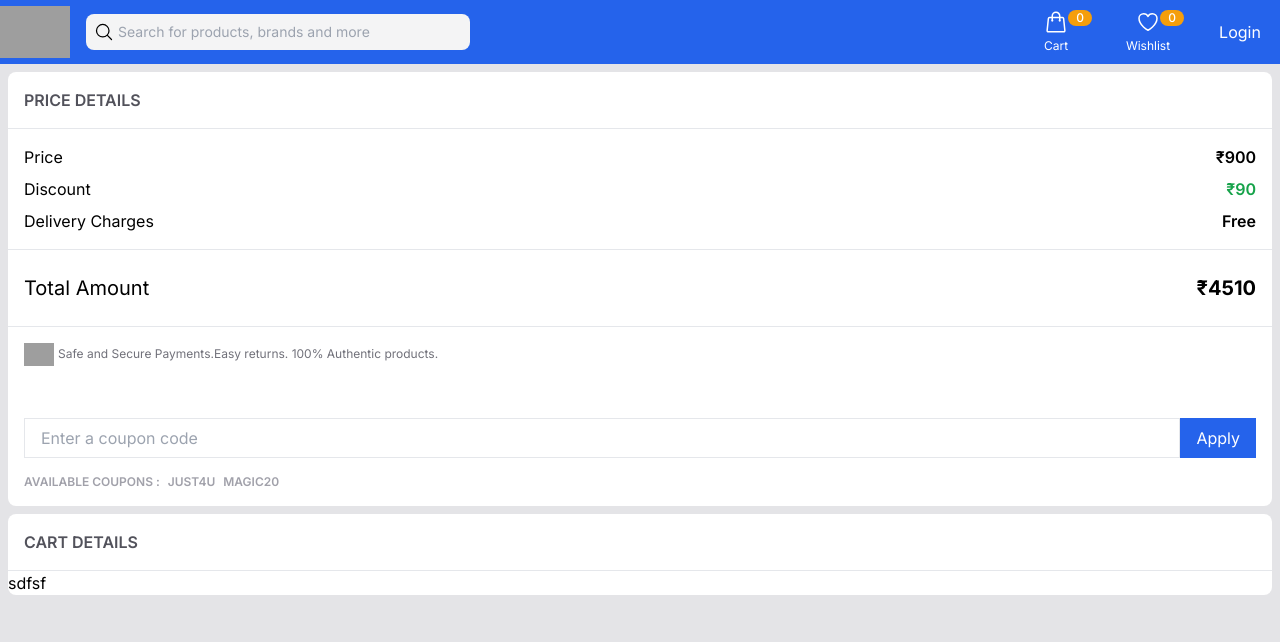
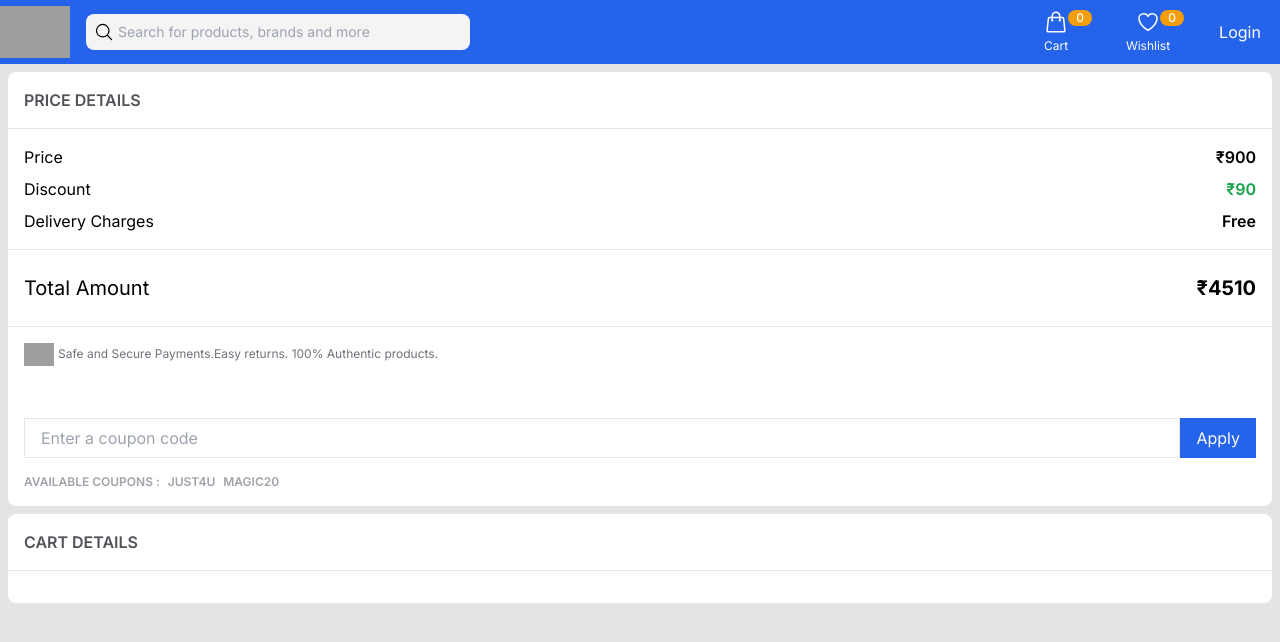
Before and after one commit to dibkb/profile-assignment, a Next.js app: page /cart in a window 1280 px wide. Shown: the top 642 px of the page. Built offline with nearby package versions, Linux system fonts and the light colour scheme; grey boxes are pictures that could not be loaded.

Commit message:
cart details

```diff
--- a/app/components/ui/Cart/CartDetails.tsx
+++ b/app/components/ui/Cart/CartDetails.tsx
@@ -3,9 +3,34 @@ import React from "react";
 import { CartItemLayout } from "./CartItemLayout";
 import { useStoreContext } from "@/app/context/StoreContext";
 import { products } from "@/data/products";
+import { Product } from "@/types/products";
 
 export const CartDetails = () => {
   const { cart } = useStoreContext();
+  const cartItem: CartItem[] = products.reduce<CartItem[]>((acc, c) => {
+    const item = cart.get(c.id);
+    if (item !== undefined) {
+      acc.push({ ...c, quantity: item });
+    }
+    return acc;
+  }, []);
+  const dispalyCartItem = cartItem.map((c) => {
+    return (
+      <main key={c.id}>
+        <div className="flex gap-2 p-2">
+          <img src={c.image} alt={c.title} width={150} />
+          <div></div>
+        </div>
+      </main>
+    );
+  });
+  return (
+    <CartItemLayout title="Cart Details">
+      <div className="p-4 flex flex-col gap-4">{dispalyCartItem}</div>
+    </CartItemLayout>
+  );
+};
 
-  return <CartItemLayout title="Cart Details">sdfsf</CartItemLayout>;
-};
+interface CartItem extends Product {
+  quantity: number;
+}
--- a/app/components/ui/Navbar.tsx
+++ b/app/components/ui/Navbar.tsx
@@ -9,7 +9,6 @@ import { Heart } from "./svg/Heart";
 import { Bars3 } from "./svg/Bars3";
 import { Xmark } from "./svg/Xmark";
 import { useStoreContext } from "@/app/context/StoreContext";
-import { Cart } from "@/types/products";
 export const Navbar = () => {
   const { cart, wishlist } = useStoreContext();
   const [navbarOpen, setNavbarOpen] = useState(false);
```
